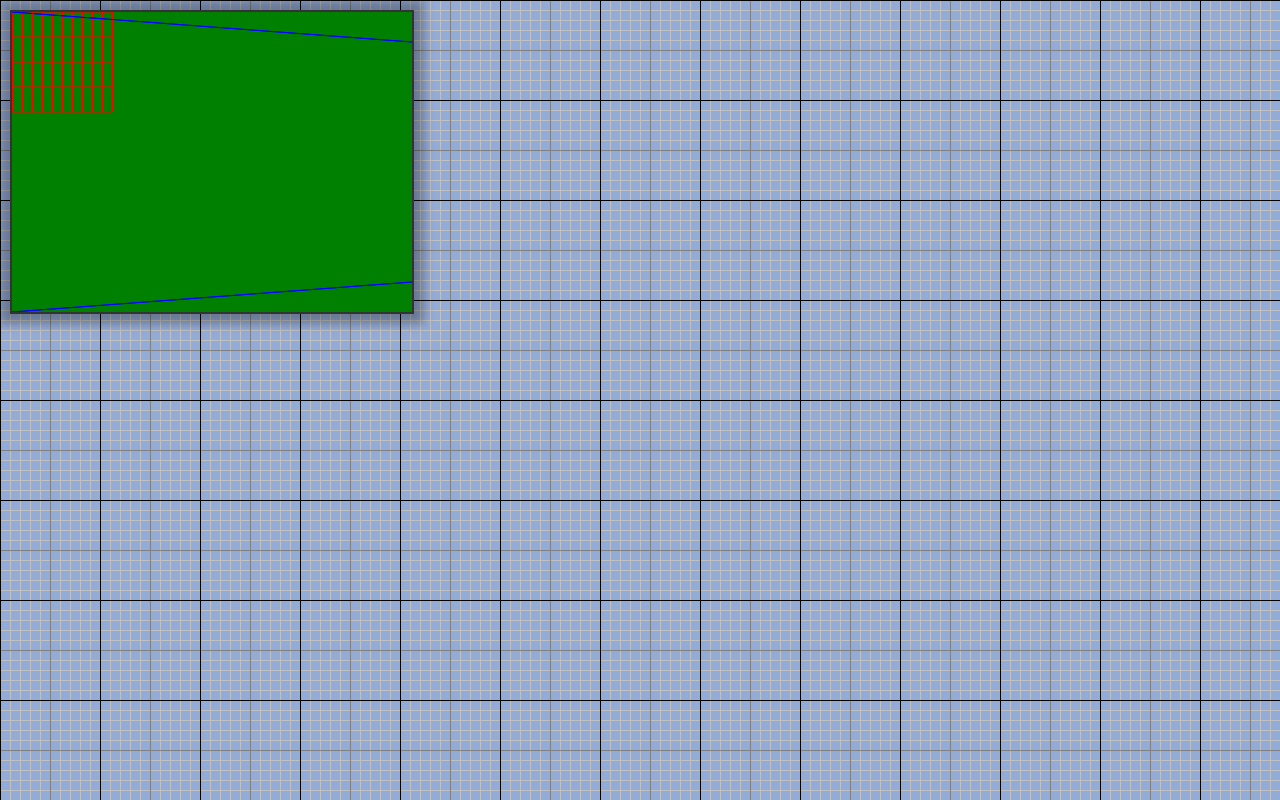
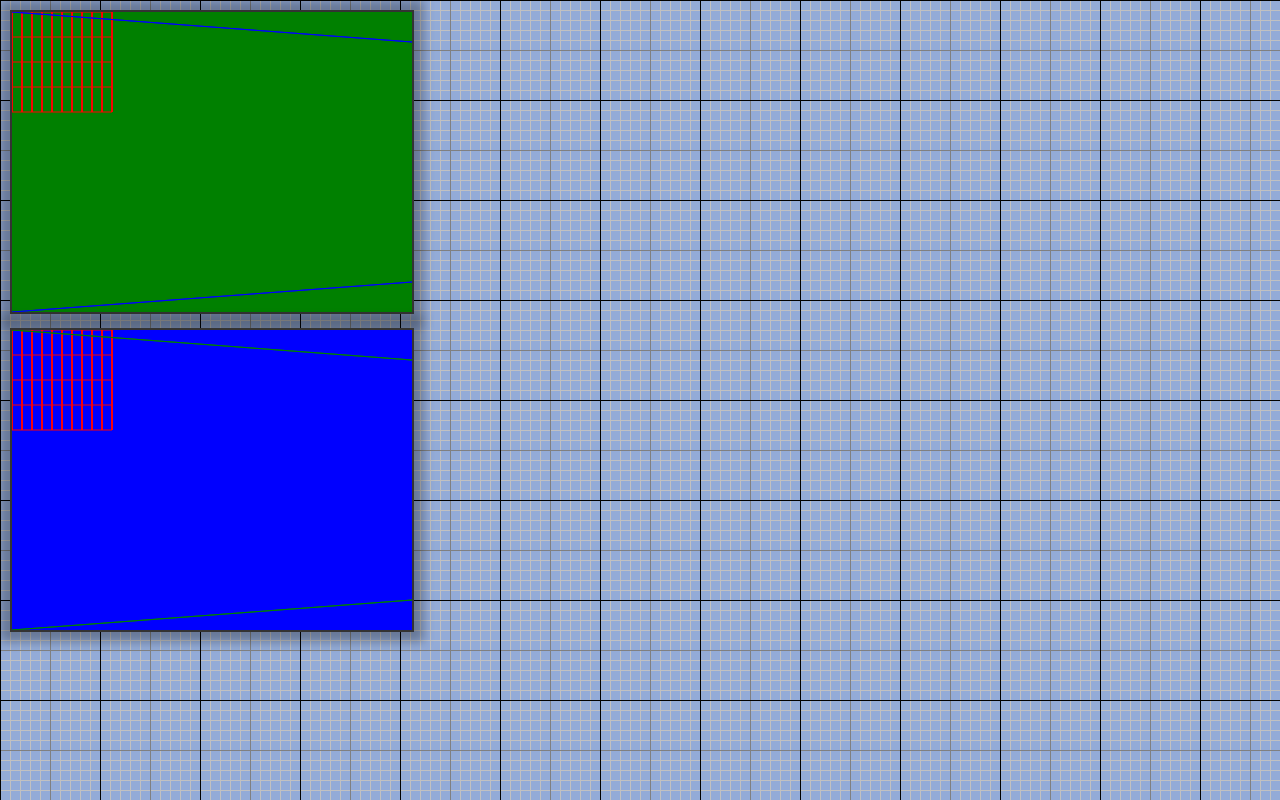
Before and after one commit to dragonworx/fantoccini-mvp, a React app: page / in a window 1280 px wide. Built offline with nearby package versions, Linux system fonts and the light colour scheme.

Commit message:
working great!

```diff
--- a/src/fantoccini-editor/editor.tsx
+++ /dev/null
@@ -1,42 +0,0 @@
-import * as React from 'react';
-import { Component } from 'react';
-import { Blit } from './react-blit/blit';
-import { BlitSurface } from './react-blit/surface';
-import './less/editor.less';
-
-export class Editor extends Component<{}, {}> {
-    surface?: BlitSurface;
-
-    onMouseMove = (x: number, y: number) => {
-        console.log(x, y);
-        if (this.surface) {
-            this.surface
-                .origin(x, y)
-                .update();
-        }
-    };
-
-    draw = (surface: BlitSurface) => {
-        this.surface = surface
-            .fill('green')
-            .grid(0, 0, 100, 100, 'red', 10, 4)
-            .line(0, 0, 4000, 300, 'blue')
-            .line(4000, 0, 0, 300, 'blue');
-    };
-
-    render() {
-        return (
-            <div className="editor">
-                <Blit
-                    width={400}
-                    height={300}
-                    innerWidth={4000}
-                    innerHeight={3000}
-                    draw={this.draw}
-                    onMouseMove={this.onMouseMove}
-                >
-                </Blit>
-            </div>
-        )
-    }
-}
--- a/src/fantoccini-editor/less/editor.less
+++ b/src/fantoccini-editor/less/editor.less
@@ -6,10 +6,3 @@
   .fill();
   background-color: @color;
 }
-
-.react-blit {
-  border: 2px solid #333;
-  box-shadow: 0 0 10px 10px rgba(0,0,0,0.3);
-  margin-top: 10px;
-  margin-left: 10px;
-}
--- a/src/fantoccini-editor/less/main.less
+++ b/src/fantoccini-editor/less/main.less
@@ -16,3 +16,10 @@ html, body {
     @grid-url: "/img/grid.png";
     background-image: url("@{grid-url}");
 }
+
+.react-blit {
+    border: 2px solid #333;
+    box-shadow: 0 0 10px 10px rgba(0,0,0,0.3);
+    margin-top: 10px;
+    margin-left: 10px;
+  }
--- a/src/fantoccini-editor/react-blit/blit.tsx
+++ b/src/fantoccini-editor/react-blit/blit.tsx
@@ -13,43 +13,34 @@ export interface Props {
     onMouseOver?: MouseHandler;
     onMouseMove?: MouseHandler;
     onMouseOut?: MouseHandler;
-    draw: (surface: BlitSurface) => void;
+    draw?: (surface: BlitSurface) => void;
 }
 
-export interface State {
+export class Blit extends Component<Props, {}> {
+    surface?: BlitSurface;
+    onscreenCanvasRef = createRef<HTMLCanvasElement>();
+    offscreenCanvas: HTMLCanvasElement;
 
-}
+    constructor(props: Props) {
+        super(props);
+        const { innerWidth, innerHeight } = this;
+        const offscreenCanvas = document.createElement('canvas');
+        offscreenCanvas.width = innerWidth;
+        offscreenCanvas.height = innerHeight;
+        this.offscreenCanvas = offscreenCanvas;
+        this.surface = new BlitSurface(offscreenCanvas, innerWidth, innerHeight, this.update);
+    }
 
-export class Blit extends Component<Props, State> {
-    surface?: BlitSurface;
-    onscreenRef = createRef<HTMLCanvasElement>();
-    offscreen = document.createElement('canvas');
-
-    state = {
-    };
-
-    get onscreen() {
-        return this.onscreenRef.current;
+    get onscreenCanvas() {
+        return this.onscreenCanvasRef.current;
     }
 
     get onscreenContext() {
-        return this.onscreen.getContext('2d');
+        return this.onscreenCanvas.getContext('2d');
     }
 
     get offscreenContext()  {
-        return this.offscreen.getContext('2d');
-    }
-
-    get sizes() {
-        const { width, height, innerWidth: iw, innerHeight: ih } = this.props;
-        const innerWidth = isNum(iw) ? iw : width;
-        const innerHeight = isNum(ih) ? ih : height;
-        return {
-            width,
-            height,
-            innerWidth,
-            innerHeight,
-        };
+        return this.offscreenCanvas.getContext('2d');
     }
 
     get width() {
@@ -70,75 +61,68 @@ export class Blit extends Component<Props, State> {
         return isNum(ih) ? ih : height;
     }
 
-    constructor(props: Props) {
-        super(props);
-    }
+    handleMouse = (selfCallback: MouseHandler, callback?: MouseHandler) => {
+        return (e: any) => {
+            const { offsetLeft, offsetTop } = e.target as HTMLCanvasElement;
+            const x = e.clientX - offsetLeft;
+            const y = e.clientY - offsetTop;
+            callback && callback(x, y);
+            selfCallback.call(this, x ,y);
+        };
+    };
+
+    onMouseOver(x: number, y: number) {
+    };
+
+    onMouseMove(x: number, y: number) {
+    };
+
+    onMouseOut(x: number, y: number) {
+    };
 
     componentDidMount() {
-        this.setCanvasSizesFromProps();
-        this.initSurface();
+        const { draw } = this.props;
         this.draw();
+        draw && draw(this.surface);
         this.update();
     }
 
-    setCanvasSizesFromProps() {
-        const { onscreen, offscreen, width, height, innerWidth, innerHeight } = this;
-        onscreen.style.width = `${width}px`;
-        onscreen.style.height = `${height}px`;
-        onscreen.width = width;
-        onscreen.height = height;
-        offscreen.width = innerWidth;
-        offscreen.height = innerHeight;
-    }
-
-    initSurface() {
-        this.surface = new BlitSurface(this.offscreen, this.innerWidth, this.innerHeight, this.update);
-    }
-
     draw() {
-        const { surface } = this;
-        surface && this.props.draw(surface);
+        // subclasses can override...
     }
 
     update = () => {
-        const { surface, offscreenContext } = this;
+        const { surface, offscreenCanvas, onscreenContext, offscreenContext, width, height } = this;
         if (surface) {
+            onscreenContext.resetTransform();
+            onscreenContext.clearRect(0, 0, width, height);
             surface.buffers.forEach(buffer => {
                 if (buffer.ctx !== this.offscreenContext) {
                     offscreenContext.drawImage(buffer.canvas, buffer.x, buffer.y);
                 }
             });
+            const { originX, originY } = surface;
+            onscreenContext.translate(-originX, -originY);
+            onscreenContext.drawImage(offscreenCanvas, 0, 0);
         }
-        this.forceUpdate();
-    };
-
-    handleMouse = (callback?: MouseHandler) => {
-        return (e: any) => {
-            const x = e.clientX;
-            const y = e.clientY;
-            const { offsetLeft, offsetTop } = e.target as HTMLCanvasElement;
-            callback && callback(x - offsetLeft, y - offsetTop);
-        };
     };
 
     render() {
-        if (this.onscreen) {
-            const { onscreenContext, offscreen, surface } = this;
-            const { originX, originY } = surface;
-            if (onscreenContext) {
-                onscreenContext.resetTransform();
-                onscreenContext.translate(-originX, -originY);
-                onscreenContext.drawImage(offscreen, 0, 0);
-            }
-        }
-        const { props } = this;
+        const { props, width, height } = this;
+        const style = {
+            width: `${width}px`,
+            height: `${height}px`,
+        };
         return (
             <canvas
+                ref={this.onscreenCanvasRef}
                 className="react-blit"
-                ref={this.onscreenRef}
-                onMouseOver={this.handleMouse(props.onMouseOver)}
-                onMouseMove={this.handleMouse(props.onMouseMove)}
-                onMouseOut={this.handleMouse(props.onMouseOut)}
+                width={width}
+                height={height}
+                style={style}
+                onMouseOver={this.handleMouse(this.onMouseOver, props.onMouseOver)}
+                onMouseMove={this.handleMouse(this.onMouseMove, props.onMouseMove)}
+                onMouseOut={this.handleMouse(this.onMouseOut, props.onMouseOut)}
             >
             </canvas>
         )
--- /dev/null
+++ b/src/fantoccini-editor/react-blit/examples.tsx
@@ -0,0 +1,86 @@
+import * as React from 'react';
+import { Component } from 'react';
+import { Blit } from './blit';
+import { BlitSurface } from './surface';
+
+export class TestBlit extends Blit {
+    get innerWidth() {
+        return 4000;
+    }
+
+    get innerHeight() {
+        return 3000;
+    }
+
+    onMouseMove(x: number, y: number) {
+        console.log("TestBlit", x, y);
+        this.surface
+            .origin(x, y)
+            .grid(1, 1, 100, 100, 'yellow', 10, 4)
+            .refresh();
+    };
+
+    draw() {
+        this.surface
+            .fill('blue')
+            .grid(0, 0, 100, 100, 'red', 10, 4)
+            .line(0, 0, 4000, 300, 'green')
+            .line(4000, 0, 0, 300, 'green')
+            .refresh();
+    }
+}
+
+export class BlitExample1 extends Component<{}, {}> {
+    surface?: BlitSurface;
+
+    onMouseMove = (x: number, y: number) => {
+        console.log('Example1', x, y);
+        if (this.surface) {
+            this.surface
+                .origin(x, y)
+                .grid(1, 1, 100, 100, 'blue', 10, 4)
+                .refresh();
+        }
+    };
+
+    draw = (surface: BlitSurface) => {
+        this.surface = surface
+            .fill('green')
+            .grid(0, 0, 100, 100, 'red', 10, 4)
+            .line(0, 0, 4000, 300, 'blue')
+            .line(4000, 0, 0, 300, 'blue')
+            .refresh();
+    };
+
+    render() {
+        return (
+            <div className="editor">
+                <Blit
+                    width={400}
+                    height={300}
+                    innerWidth={4000}
+                    innerHeight={3000}
+                    draw={this.draw}
+                    onMouseMove={this.onMouseMove}
+                >
+                </Blit>
+            </div>
+        )
+    }
+}
+
+export class BlitExample2 extends Component<{}, {}> {
+    surface?: BlitSurface;
+
+    render() {
+        return (
+            <div className="editor">
+                <TestBlit
+                    width={400}
+                    height={300}
+                >
+                </TestBlit>
+            </div>
+        )
+    }
+}
--- a/src/fantoccini-editor/react-blit/surface.ts
+++ b/src/fantoccini-editor/react-blit/surface.ts
@@ -10,7 +10,7 @@ export class BlitSurface {
         readonly canvas: HTMLCanvasElement,
         readonly width: number,
         readonly height: number,
-        readonly onUpdate: () => void,
+        readonly updateCallback: () => void,
     ) {
         const buffer = new Buffer('background', canvas, width, height);
         this.buffers.push(buffer);
@@ -45,8 +45,9 @@ export class BlitSurface {
         return this;
     }
 
-    update() {
-        this.onUpdate();
+    refresh() {
+        this.updateCallback();
+        return this;
     }
 
     origin(x: number, y: number) {
--- a/src/index.tsx
+++ b/src/index.tsx
@@ -1,7 +1,11 @@
+import './fantoccini-editor/less/main.less';
 import * as React from 'react';
 import * as ReactDOM from 'react-dom';
-import { Editor } from './fantoccini-editor/editor';
+import { BlitExample1, BlitExample2 } from './fantoccini-editor/react-blit/examples';
 
-import './fantoccini-editor/less/main.less';
-
-ReactDOM.render(<Editor />, document.getElementById('main'));
+ReactDOM.render((
+    <>
+    <BlitExample1 />
+    <BlitExample2 />
+    </>
+), document.getElementById('main'));
```
